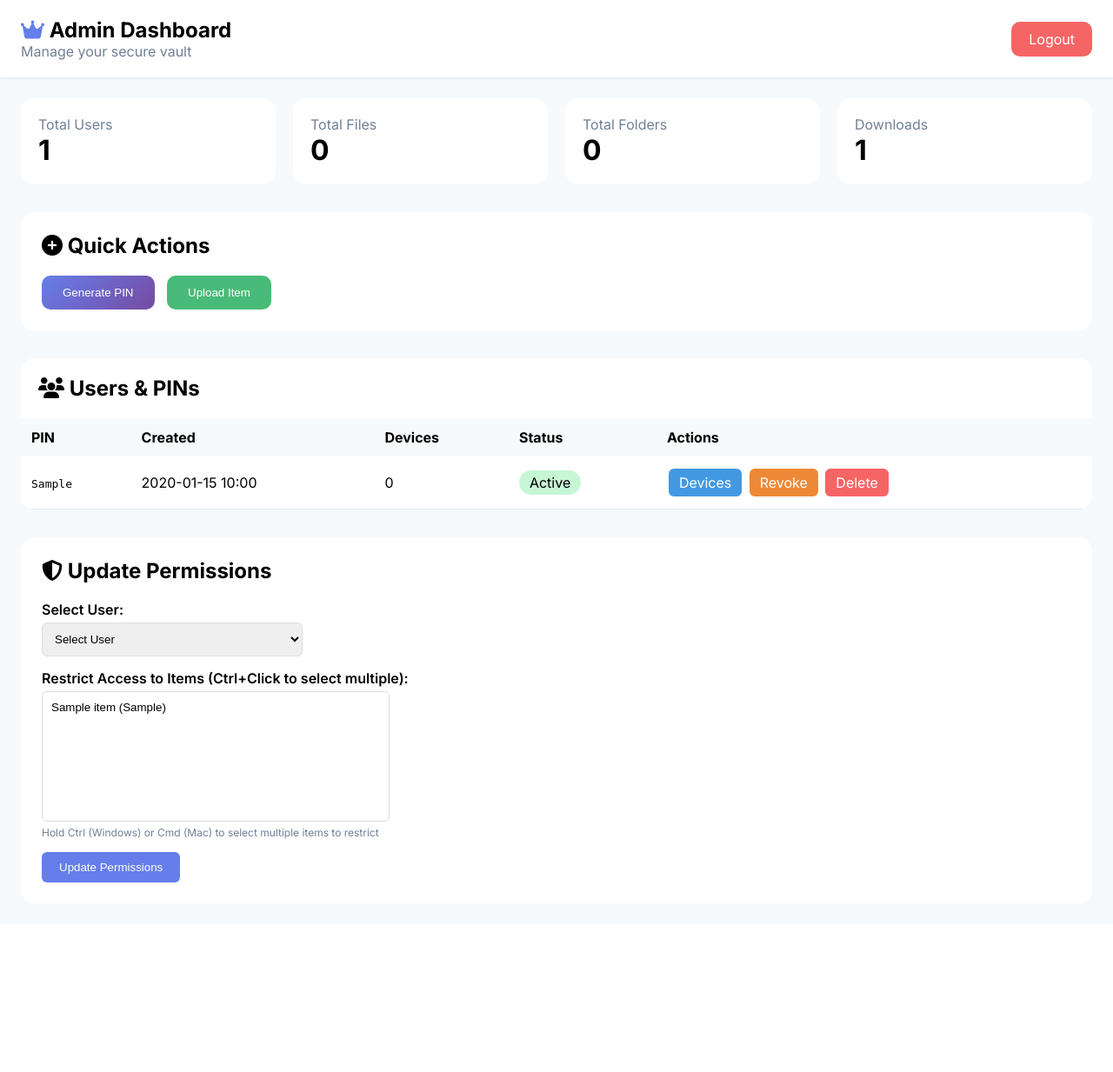
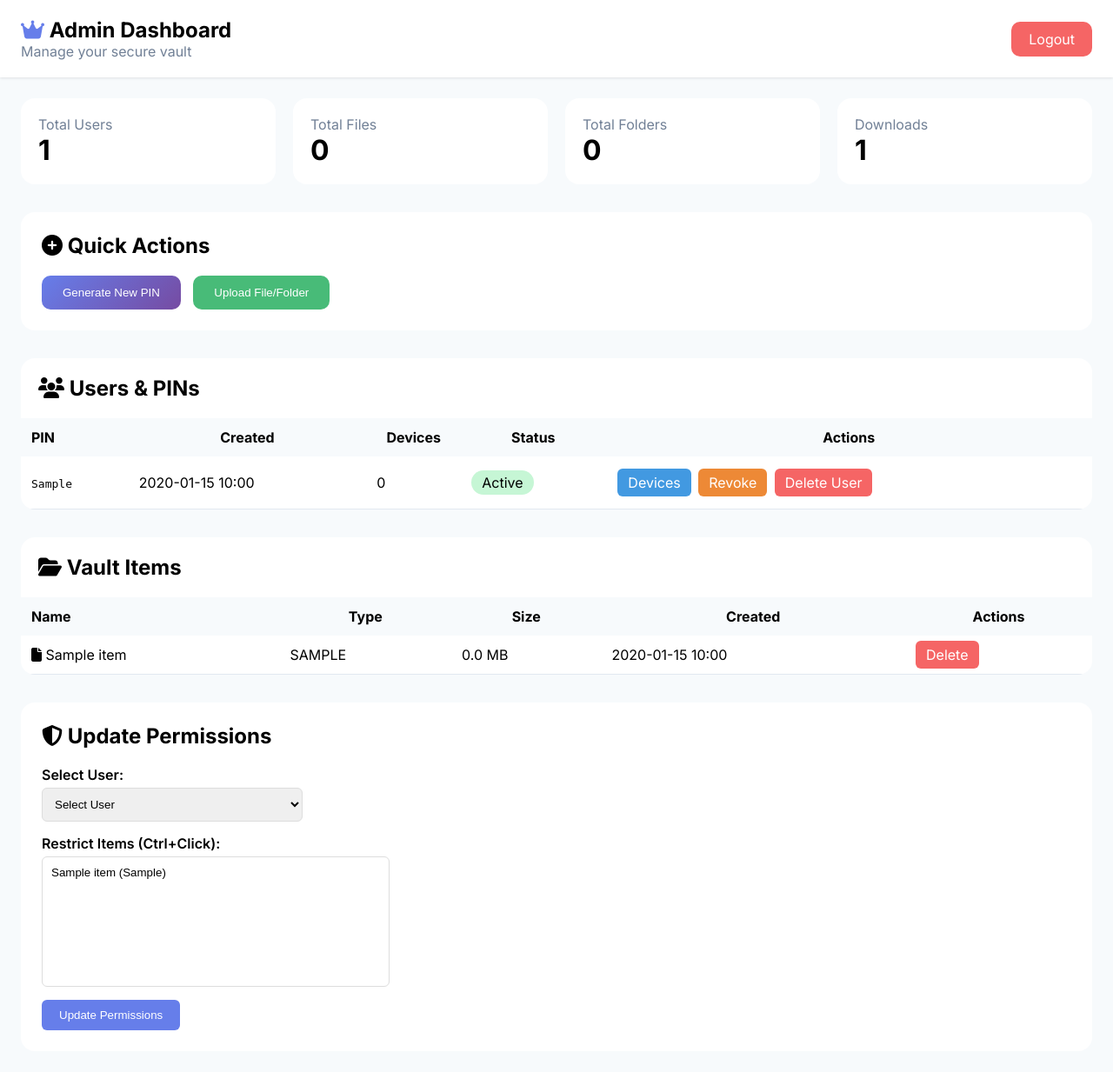
Before and after one commit to clinton10-cyber/justice-vault, a Flask app: page /admin/dashboard in a window 1280 px wide. Shown: the whole page at 87% size. Before the commit the page ends 1015 px from the top, so only its background shows below. Run offline with Flask 3, Linux system fonts and the light colour scheme; the visitor is signed in with stand-in values (Sample User, id 1); tables that the repository leaves empty hold one stand-in row (values such as "Sample post"); data that the repository does not hold is empty; some libraries are stand-ins or nearby versions.

Commit message:
Refactor admin dashboard layout and components

```diff
--- a/templates/admin_dashboard.html
+++ b/templates/admin_dashboard.html
@@ -10,7 +10,9 @@
             <a href="{{ url_for('admin_logout') }}" style="padding: 10px 20px; background: #f56565; color: white; border-radius: 10px; text-decoration: none;">Logout</a>
         </div>
     </div>
+
     <div style="max-width: 1400px; margin: 0 auto; padding: 24px;">
+        <!-- Stats -->
         <div style="display: grid; grid-template-columns: repeat(auto-fit, minmax(250px, 1fr)); gap: 20px; margin-bottom: 32px;">
             <div style="background: white; border-radius: 16px; padding: 20px;">
                 <p style="color: #718096;">Total Users</p>
@@ -30,25 +32,21 @@
             </div>
         </div>
 
+        <!-- Quick Actions -->
         <div style="background: white; border-radius: 16px; padding: 24px; margin-bottom: 32px;">
             <h2 style="margin-bottom: 20px;"><i class="fas fa-plus-circle"></i> Quick Actions</h2>
             <form method="POST" action="{{ url_for('create_pin') }}" style="display: inline-block;">
-                <button type="submit" style="padding: 12px 24px; background: linear-gradient(135deg, #667eea, #764ba2); color: white; border: none; border-radius: 10px; cursor: pointer;">Generate PIN</button>
+                <button type="submit" style="padding: 12px 24px; background: linear-gradient(135deg, #667eea, #764ba2); color: white; border: none; border-radius: 10px; cursor: pointer;">Generate New PIN</button>
             </form>
-            <button onclick="document.getElementById('uploadModal').style.display='flex'" style="padding: 12px 24px; background: #48bb78; color: white; border: none; border-radius: 10px; cursor: pointer; margin-left: 10px;">Upload Item</button>
+            <button onclick="document.getElementById('uploadModal').style.display='flex'" style="padding: 12px 24px; background: #48bb78; color: white; border: none; border-radius: 10px; cursor: pointer; margin-left: 10px;">Upload File/Folder</button>
         </div>
 
+        <!-- Users Table -->
         <div style="background: white; border-radius: 16px; overflow-x: auto; margin-bottom: 32px;">
             <h2 style="padding: 20px;"><i class="fas fa-users"></i> Users & PINs</h2>
             <table style="width: 100%; border-collapse: collapse;">
                 <thead style="background: #f7fafc;">
-                    <tr>
-                        <th style="padding: 12px; text-align: left;">PIN</th>
-                        <th style="padding: 12px; text-align: left;">Created</th>
-                        <th style="padding: 12px; text-align: left;">Devices</th>
-                        <th style="padding: 12px; text-align: left;">Status</th>
-                        <th style="padding: 12px; text-align: left;">Actions</th>
-                    </tr>
+                    <tr><th style="padding: 12px; text-align: left;">PIN</th><th>Created</th><th>Devices</th><th>Status</th><th>Actions</th></tr>
                 </thead>
                 <tbody>
                     {% for user in users %}
@@ -60,11 +58,11 @@
                         <td style="padding: 12px;">
                             <a href="{{ url_for('user_devices', user_id=user.id) }}" style="background: #4299e1; color: white; padding: 6px 12px; border-radius: 6px; text-decoration: none; display: inline-block; margin: 2px;">Devices</a>
                             {% if user.is_active %}
-                                <a href="{{ url_for('revoke_pin', user_id=user.id) }}" style="background: #ed8936; color: white; padding: 6px 12px; border-radius: 6px; text-decoration: none; display: inline-block; margin: 2px;">Revoke</a>
+                                <a href="{{ url_for('revoke_pin', user_id=user.id) }}" onclick="return confirm('Revoke PIN {{ user.pin }}?')" style="background: #ed8936; color: white; padding: 6px 12px; border-radius: 6px; text-decoration: none; display: inline-block; margin: 2px;">Revoke</a>
                             {% else %}
                                 <a href="{{ url_for('activate_pin', user_id=user.id) }}" style="background: #48bb78; color: white; padding: 6px 12px; border-radius: 6px; text-decoration: none; display: inline-block; margin: 2px;">Activate</a>
                             {% endif %}
-                            <a href="{{ url_for('delete_pin', user_id=user.id) }}" onclick="return confirm('Delete this PIN permanently?')" style="background: #f56565; color: white; padding: 6px 12px; border-radius: 6px; text-decoration: none; display: inline-block; margin: 2px;">Delete</a>
+                            <a href="{{ url_for('delete_pin', user_id=user.id) }}" onclick="return confirm('PERMANENTLY DELETE user {{ user.pin }}? Cannot undo!')" style="background: #f56565; color: white; padding: 6px 12px; border-radius: 6px; text-decoration: none; display: inline-block; margin: 2px;">Delete User</a>
                         </td>
                     </tr>
                     {% endfor %}
@@ -72,6 +70,30 @@
             </table>
         </div>
 
+        <!-- Items Table -->
+        <div style="background: white; border-radius: 16px; overflow-x: auto; margin-bottom: 32px;">
+            <h2 style="padding: 20px;"><i class="fas fa-folder-open"></i> Vault Items</h2>
+            <table style="width: 100%; border-collapse: collapse;">
+                <thead style="background: #f7fafc;">
+                    <tr><th style="padding: 12px; text-align: left;">Name</th><th>Type</th><th>Size</th><th>Created</th><th>Actions</th></tr>
+                </thead>
+                <tbody>
+                    {% for item in items %}
+                    <tr style="border-bottom: 1px solid #e2e8f0;">
+                        <td style="padding: 12px;"><i class="fas {% if item.type == 'folder' %}fa-folder{% else %}fa-file{% endif %}"></i> {{ item.name }}</td>
+                        <td style="padding: 12px;">{{ item.type|upper }}</td>
+                        <td style="padding: 12px;">{% if item.size %}{{ (item.size / 1024 / 1024)|round(1) }} MB{% else %}-{% endif %}</td>
+                        <td style="padding: 12px;">{{ item.created_at.strftime('%Y-%m-%d %H:%M') if item.created_at else 'N/A' }}</td>
+                        <td style="padding: 12px;">
+                            <a href="{{ url_for('delete_item', item_id=item.id) }}" onclick="return confirm('PERMANENTLY DELETE {{ item.name }}?')" style="background: #f56565; color: white; padding: 6px 12px; border-radius: 6px; text-decoration: none;">Delete</a>
+                        </td>
+                    </tr>
+                    {% endfor %}
+                </tbody>
+            </table>
+        </div>
+
+        <!-- Permissions -->
         <div style="background: white; border-radius: 16px; padding: 24px;">
             <h2 style="margin-bottom: 20px;"><i class="fas fa-shield-alt"></i> Update Permissions</h2>
             <form method="POST" action="{{ url_for('update_permissions') }}">
@@ -79,19 +101,14 @@
                     <label style="display: block; margin-bottom: 5px; font-weight: 600;">Select User:</label>
                     <select name="user_id" required style="padding: 10px; width: 100%; max-width: 300px; border: 1px solid #ddd; border-radius: 6px;">
                         <option value="">Select User</option>
-                        {% for user in users %}
-                            <option value="{{ user.id }}">{{ user.pin }}</option>
-                        {% endfor %}
+                        {% for user in users %}<option value="{{ user.id }}">{{ user.pin }}</option>{% endfor %}
                     </select>
                 </div>
                 <div style="margin-bottom: 15px;">
-                    <label style="display: block; margin-bottom: 5px; font-weight: 600;">Restrict Access to Items (Ctrl+Click to select multiple):</label>
-                    <select name="restricted_items" multiple style="padding: 10px; min-width: 250px; width: 100%; max-width: 400px; border: 1px solid #ddd; border-radius: 6px; min-height: 150px;">
-                        {% for item in items %}
-                            <option value="{{ item.id }}">{{ item.name }} ({{ item.type }})</option>
-                        {% endfor %}
+                    <label style="display: block; margin-bottom: 5px; font-weight: 600;">Restrict Items (Ctrl+Click):</label>
+                    <select name="restricted_items" multiple style="padding: 10px; width: 100%; max-width: 400px; border: 1px solid #ddd; border-radius: 6px; min-height: 150px;">
+                        {% for item in items %}<option value="{{ item.id }}">{{ item.name }} ({{ item.type }})</option>{% endfor %}
                     </select>
-                    <p style="font-size: 12px; color: #718096; margin-top: 5px;">Hold Ctrl (Windows) or Cmd (Mac) to select multiple items to restrict</p>
                 </div>
                 <button type="submit" style="padding: 10px 20px; background: #667eea; color: white; border: none; border-radius: 6px; cursor: pointer;">Update Permissions</button>
             </form>
@@ -99,40 +116,23 @@
     </div>
 </div>
 
+<!-- Upload Modal -->
 <div id="uploadModal" style="display: none; position: fixed; top: 0; left: 0; right: 0; bottom: 0; background: rgba(0,0,0,0.5); align-items: center; justify-content: center; z-index: 1000;">
-    <div style="background: white; border-radius: 24px; padding: 32px; max-width: 500px; width: 90%; max-height: 90vh; overflow-y: auto;">
+    <div style="background: white; border-radius: 24px; padding: 32px; max-width: 500px; width: 90%;">
         <h3 style="margin-bottom: 20px;">Upload New Item</h3>
         <form method="POST" action="{{ url_for('upload_item') }}" enctype="multipart/form-data">
-            <div style="margin-bottom: 15px;">
-                <label style="display: block; margin-bottom: 5px; font-weight: 600;">Name:</label>
-                <input type="text" name="name" placeholder="Item Name" required style="width: 100%; padding: 10px; border: 1px solid #ddd; border-radius: 6px;">
-            </div>
-            <div style="margin-bottom: 15px;">
-                <label style="display: block; margin-bottom: 5px; font-weight: 600;">Type:</label>
-                <select name="type" id="itemType" style="width: 100%; padding: 10px; border: 1px solid #ddd; border-radius: 6px;">
-                    <option value="file">File</option>
-                    <option value="folder">Folder</option>
-                </select>
-            </div>
-            <div id="fileInput" style="margin-bottom: 15px;">
-                <label style="display: block; margin-bottom: 5px; font-weight: 600;">File:</label>
-                <input type="file" name="file" style="width: 100%; padding: 10px; border: 1px solid #ddd; border-radius: 6px;">
-            </div>
-            <div style="margin-bottom: 15px;">
-                <label style="display: block; margin-bottom: 5px; font-weight: 600;">Thumbnail/Picture (Optional):</label>
-                <input type="file" name="picture" accept="image/*" style="width: 100%; padding: 10px; border: 1px solid #ddd; border-radius: 6px;">
-                <p style="font-size: 12px; color: #718096; margin-top: 5px;">Upload a custom thumbnail for this item</p>
-            </div>
-            <div style="margin-bottom: 20px;">
-                <label style="display: block; margin-bottom: 5px; font-weight: 600;">Parent Folder:</label>
-                <select name="parent_id" style="width: 100%; padding: 10px; border: 1px solid #ddd; border-radius: 6px;">
-                    <option value="">Root Directory</option>
-                    {% for folder in folders %}
-                        <option value="{{ folder.id }}">{{ folder.name }}</option>
-                    {% endfor %}
-                </select>
-            </div>
-            <button type="submit" style="width: 100%; padding: 12px; background: #667eea; color: white; border: none; border-radius: 6px; cursor: pointer; font-weight: 600;">Upload Item</button>
+            <input type="text" name="name" placeholder="Name" required style="width: 100%; padding: 10px; margin-bottom: 15px; border: 1px solid #ddd; border-radius: 6px;">
+            <select name="type" id="itemType" style="width: 100%; padding: 10px; margin-bottom: 15px; border: 1px solid #ddd; border-radius: 6px;">
+                <option value="file">File</option>
+                <option value="folder">Folder</option>
+            </select>
+            <div id="fileInput"><input type="file" name="file" style="width: 100%; padding: 10px; margin-bottom: 15px; border: 1px solid #ddd; border-radius: 6px;"></div>
+            <input type="file" name="picture" accept="image/*" style="width: 100%; padding: 10px; margin-bottom: 15px; border: 1px solid #ddd; border-radius: 6px;">
+            <select name="parent_id" style="width: 100%; padding: 10px; margin-bottom: 20px; border: 1px solid #ddd; border-radius: 6px;">
+                <option value="">Root Directory</option>
+                {% for folder in folders %}<option value="{{ folder.id }}">{{ folder.name }}</option>{% endfor %}
+            </select>
+            <button type="submit" style="width: 100%; padding: 12px; background: #667eea; color: white; border: none; border-radius: 6px; cursor: pointer;">Upload</button>
         </form>
         <button onclick="document.getElementById('uploadModal').style.display='none'" style="margin-top: 10px; width: 100%; padding: 10px; background: #ccc; border: none; border-radius: 6px; cursor: pointer;">Cancel</button>
     </div>
@@ -140,12 +140,7 @@
 
 <script>
     document.getElementById('itemType').addEventListener('change', function() {
-        const fileInput = document.getElementById('fileInput');
-        if (this.value === 'folder') {
-            fileInput.style.display = 'none';
-        } else {
-            fileInput.style.display = 'block';
-        }
+        document.getElementById('fileInput').style.display = this.value === 'folder' ? 'none' : 'block';
     });
 </script>
 {% endblock %}
```
